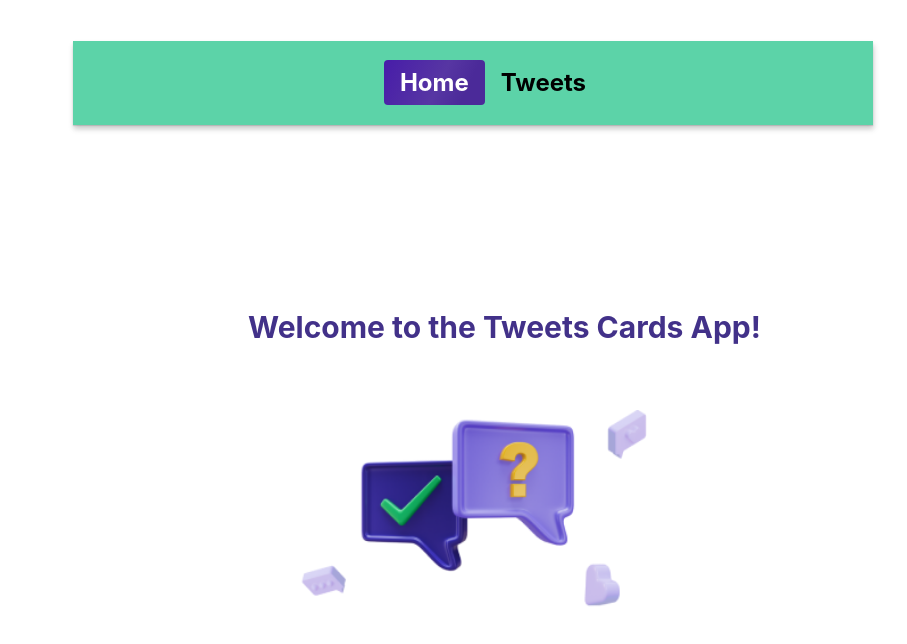
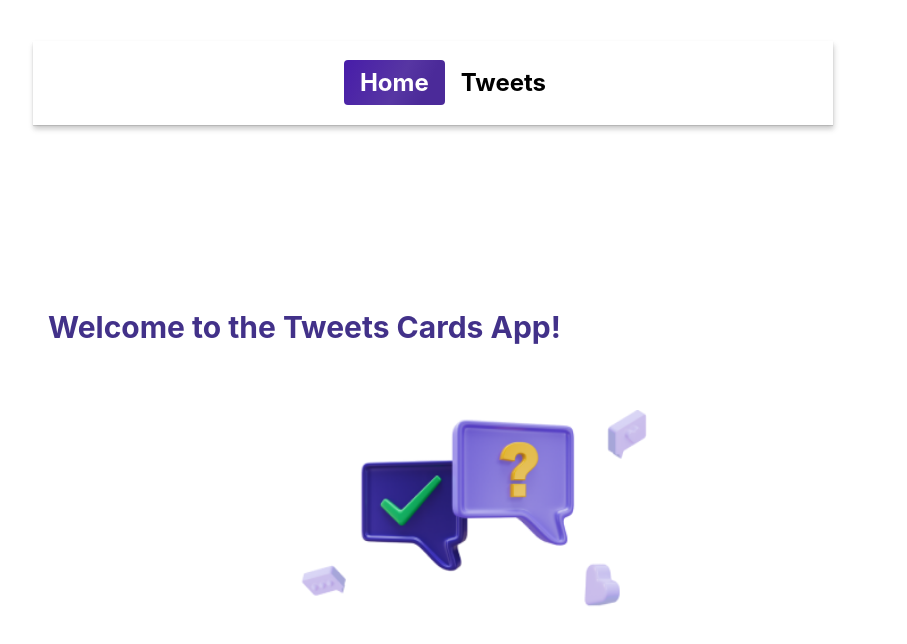
Before and after one commit to ann1777/tweets-vite-project, a React (Vite) app: page / in a window 1280 px wide. Shown: the top 644 px of the page, without its empty margins (167-1074 px from the left). Built offline with nearby package versions, Linux system fonts and the light colour scheme; no server answers.

Commit message:
Fixed avatar to tweet center

```diff
--- a/package.json
+++ b/package.json
@@ -2,7 +2,7 @@
   "name": "tweets-vite-project",
   "private": true,
   "version": "0.0.0",
-  "homepage": "https://ann1777.github.io/goit-test-task/",
+  "homepage": "https://ann1777.github.io/tweets-vite-project/",
   "type": "module",
   "scripts": {
     "start": "set NODE_ENV=dev && node app.js",
--- a/src/App.jsx
+++ b/src/App.jsx
@@ -1,12 +1,12 @@
 import { Routes, Route } from "react-router-dom";
 import { Provider, useDispatch } from "react-redux";
-import { useEffect } from "react";
+import { useEffect, lazy, Suspense } from "react";
 import "./App.css";
 import Layout from "./components/Layout/Layout";
 
-import HomePage from "./pages/Home/HomePage.jsx";
-import TweetsPage from "./pages/Tweets/TweetsPage.jsx";
-import PageNotFound from "./pages/NotFound/PageNotFound.jsx";
+const HomePage = lazy(() => import("./pages/Home/HomePage.jsx"));
+const TweetsPage = lazy(() => import("./pages/Tweets/TweetsPage.jsx"));
+const PageNotFound = lazy(() => import("./pages/NotFound/PageNotFound.jsx"));
 import { getUsers } from "./redux/users/users-operation";
 import { store } from "./redux/store";
 
@@ -17,6 +17,7 @@ const App = () => {
   }, [dispatch]);
   return (
     <>
+      <Suspense>
         <Provider store={store}>
           <Routes>
             <Route path="/" element={<Layout />}>
@@ -26,6 +27,7 @@ const App = () => {
             </Route>
           </Routes>
         </Provider>
+      </Suspense>
     </>
   );
 };
--- a/src/components/Layout/Layout.jsx
+++ b/src/components/Layout/Layout.jsx
@@ -1,6 +1,5 @@
 import { Suspense } from "react";
 import { Outlet } from "react-router-dom";
-import { ToastContainer } from "react-toastify";
 import { StyledHeader, StyledNav, StyledLink } from "./Layout.styled";
 import { Loader } from "../Loader/Loader";
 
@@ -22,7 +21,6 @@ const Layout = () => {
       >
         <Outlet />
       </Suspense>
-      <ToastContainer position="top-center" reverseOrder={false} />
     </>
   );
 };
--- a/src/components/Layout/Layout.styled.jsx
+++ b/src/components/Layout/Layout.styled.jsx
@@ -2,13 +2,13 @@ import styled from "styled-components";
 import { NavLink } from "react-router-dom";
 
 export const StyledHeader = styled.header`
-  max-width: 100vh;
+  width: 100vh;
   display: flex;
   align-items: center;
   justify-content: center;
   padding: 8px 16px;
   margin-bottom: 20px;
-  background-color: #5cd3a8;
+  /* background-color: #5cd3a8; */
   box-shadow: 0px 1px 1px rgba(0, 0, 0, 0.12), 0px 4px 4px rgba(0, 0, 0, 0.06),
     1px 4px 6px rgba(0, 0, 0, 0.16);
   > nav {
@@ -16,7 +16,11 @@ export const StyledHeader = styled.header`
     gap: 20px;
   }
   @media screen and (min-width: 768px) {
-    max-width: 100hv;
+    max-width: 100vh;
+    width: 100%;
+  }
+  @media screen and (min-width: 1280px) {
+    /* max-width: 100hv; */
     width: 100vh;
   }
 `;
--- a/src/components/UserItem/UserItem.styled.js
+++ b/src/components/UserItem/UserItem.styled.js
@@ -19,8 +19,8 @@ export const AvatarWrapper = styled.div`
   display: flex;
   justify-content: center;
   align-items: center;
-  left: 208px;
-  top: 378px;
+  top: 40%;
+  left: 40%;
   width: 80px;
   height: 80px;
   background: #ebd8ff;
@@ -82,6 +82,7 @@ export const FollowBtn = styled.button`
   border-radius: 10.3108px;
   :hover,
   :focus {
+    background: ${({ following }) => (following ? "#439e7c" : "#a497b3")};
     box-shadow: 10px 10px 5px -1px rgba(87, 190, 230, 0.2);
     scale: 1.02;
   }
@@ -96,6 +97,10 @@ export const UserCardDivider = styled.div`
 `;
 
 export const UserItemWrapper = styled.div`
+  position: relative;
+  justify-content: center;
+  align-items: center;
+
   width: 380px;
   height: 460px;
   background: linear-gradient(
--- a/src/pages/Home/HomePage.styled.jsx
+++ b/src/pages/Home/HomePage.styled.jsx
@@ -1,13 +1,13 @@
 import styled from "styled-components";
 
 export const StyledHome = styled.section`
-  width: 480px;
-  margin: 140px auto;
-  padding: 0px 15px;
   display: flex;
   flex-direction: column;
   align-items: center;
   justify-content: center;
+  max-height: auto;
+  margin: 140px auto;
+  padding: 0px 15px;
 `;
 
 export const StyledLogo = styled.img`
--- a/src/pages/Tweets/TweetsPage.styled.jsx
+++ b/src/pages/Tweets/TweetsPage.styled.jsx
@@ -1,7 +1,8 @@
 import styled from "styled-components";
 
 export const Container = styled.section`
-  width: 480px;
+  min-width: 480px;
+  width: 100vh;
   margin: 0 auto;
   padding: 0px 15px;
   display: flex;
```
Lines whose indentation alone changed are shown as unchanged.
